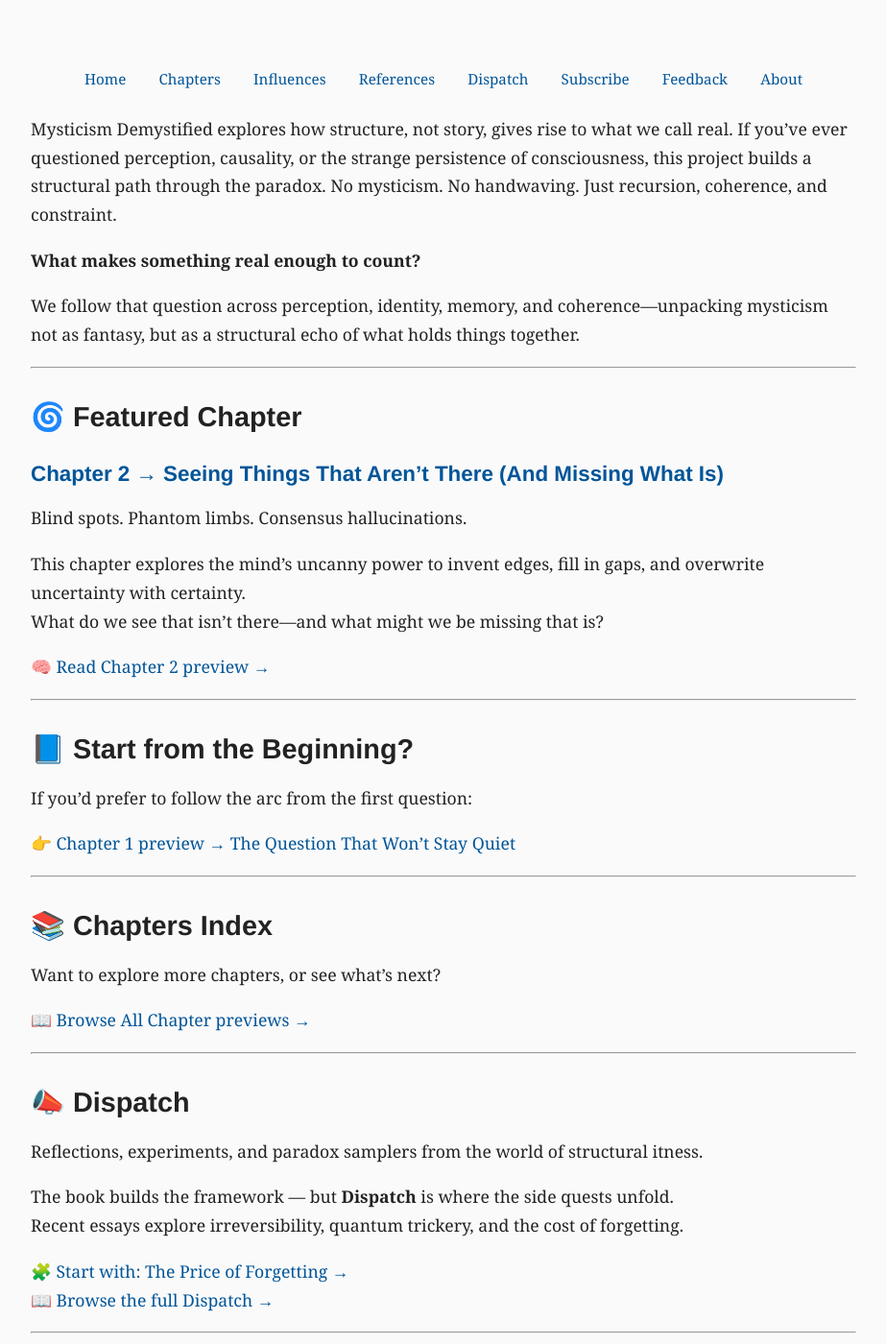
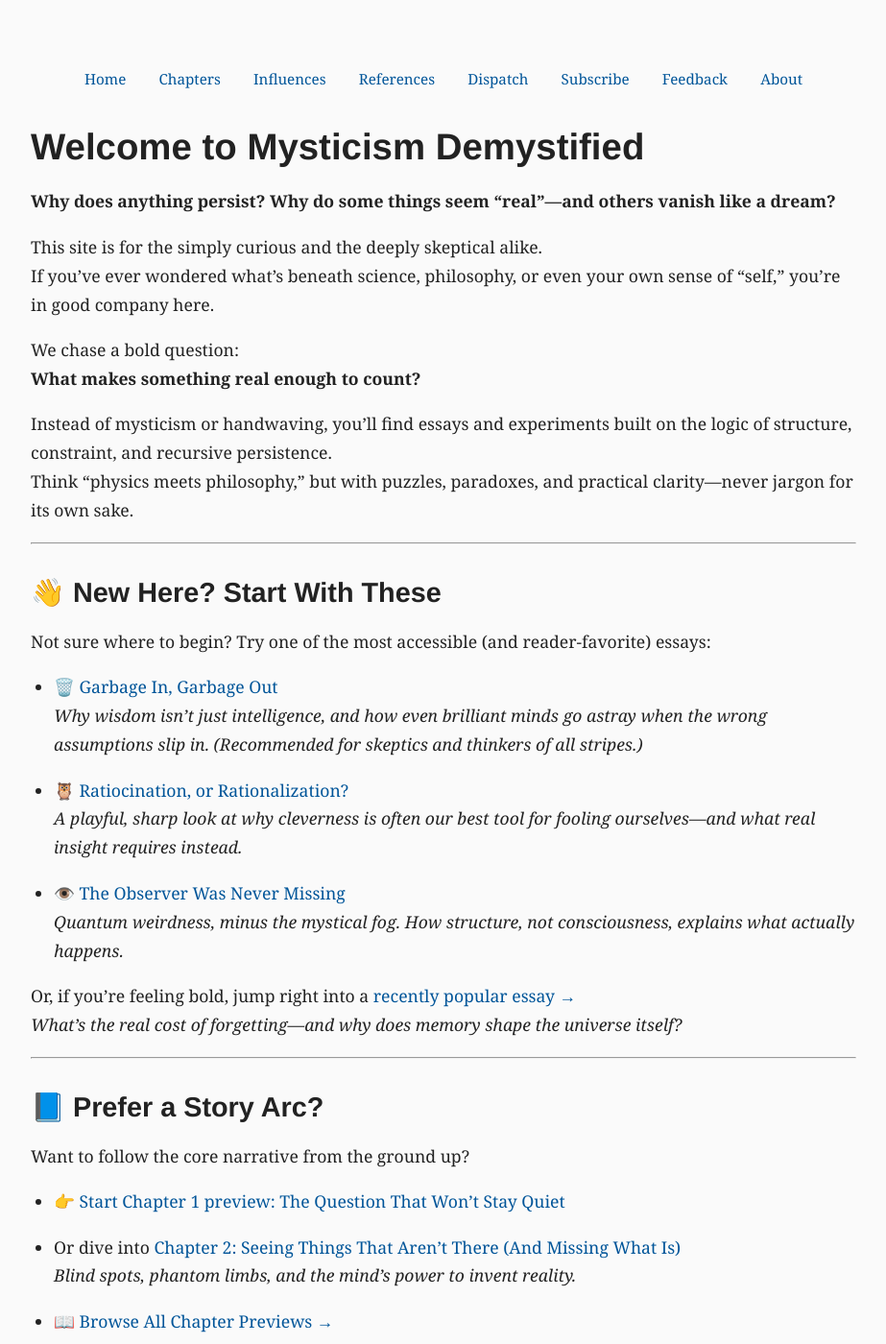
Before and after one commit to jonmmar/maram-cc-site, a Jekyll site: the page built from index.md, in a window 1280 px wide and 1400 px high. Shown: the whole window at 96% size, without its empty margins (178-1101 px from the left). Built offline with Jekyll 4.4.1, drawn with Linux system fonts in a browser that asks for light colours; some of the changed text lies outside the part shown.

Commit message:
reworked home page for friendliness

```diff
--- a/index.md
+++ b/index.md
@@ -4,73 +4,81 @@ title: Mysticism Demystified — Constraint-First Physics, Structural Memory, an
 description: Essays on perception, identity, and the structure of reality — rigorous, grounded, and free of highfalutin handwaving. Recursive reinforcement, the constraint arrow of time, and mysticism demystified by structure.
 image: /assets/images/default-preview.jpg
 ---
-Mysticism Demystified explores how structure, not story, gives rise to what we call real. If you’ve ever questioned perception, causality, or the strange persistence of consciousness, this project builds a structural path through the paradox. No mysticism. No handwaving. Just recursion, coherence, and constraint.
 
+# Welcome to Mysticism Demystified
+
+**Why does anything persist? Why do some things seem “real”—and others vanish like a dream?**
+
+This site is for the simply curious and the deeply skeptical alike.
+If you’ve ever wondered what’s beneath science, philosophy, or even your own sense of “self,” you’re in good company here.
+
+We chase a bold question:
 **What makes something real enough to count?**
 
-We follow that question across perception, identity, memory, and coherence—unpacking mysticism not as fantasy, but as a structural echo of what holds things together.
+Instead of mysticism or handwaving, you’ll find essays and experiments built on the logic of structure, constraint, and recursive persistence.
+Think “physics meets philosophy,” but with puzzles, paradoxes, and practical clarity—never jargon for its own sake.
 
 ---
 
-## 🌀 Featured Chapter
+## 👋 New Here? Start With These
 
-### [Chapter 2 → Seeing Things That Aren’t There (And Missing What Is)](/chapters/chapter2.html)
+Not sure where to begin? Try one of the most accessible (and reader-favorite) essays:
 
-Blind spots. Phantom limbs. Consensus hallucinations.
+- 🗑️ [Garbage In, Garbage Out](/dispatch/garbage-in-garbage-out.html)
+  *Why wisdom isn’t just intelligence, and how even brilliant minds go astray when the wrong assumptions slip in. (Recommended for skeptics and thinkers of all stripes.)*
 
-This chapter explores the mind’s uncanny power to invent edges, fill in gaps, and overwrite uncertainty with certainty.
-What do we see that isn’t there—and what might we be missing that is?
+- 🦉 [Ratiocination, or Rationalization?](/dispatch/ratiocination_vs_rationalization.html)
+  *A playful, sharp look at why cleverness is often our best tool for fooling ourselves—and what real insight requires instead.*
 
-🧠 [Read Chapter 2 preview →](/chapters/chapter2.html)
+- 👁️ [The Observer Was Never Missing](/dispatch/the_observer_was_never_missing.html)
+  *Quantum weirdness, minus the mystical fog. How structure, not consciousness, explains what actually happens.*
+
+Or, if you’re feeling bold, jump right into a [recently popular essay →](/dispatch/price_of_forgetting.html)
+*What’s the real cost of forgetting—and why does memory shape the universe itself?*
 
 ---
 
-## 📘 Start from the Beginning?
+## 📘 Prefer a Story Arc?
 
-If you'd prefer to follow the arc from the first question:
+Want to follow the core narrative from the ground up?
 
-👉 [Chapter 1 preview → The Question That Won’t Stay Quiet](/chapters/chapter1.html)
+- 👉 [Start Chapter 1 preview: The Question That Won’t Stay Quiet](/chapters/chapter1.html)
+- Or dive into [Chapter 2: Seeing Things That Aren’t There (And Missing What Is)](/chapters/chapter2.html)
+  *Blind spots, phantom limbs, and the mind’s power to invent reality.*
+
+- 📖 [Browse All Chapter Previews →](/chapters/index.html)
 
 ---
 
-## 📚 Chapters Index
+## 📣 Dispatch: Side Quests & Experiments
 
-Want to explore more chapters, or see what’s next?
+**Dispatch** is where the side doors open—quick essays, paradoxes, and experiments for the structurally curious.
 
-📖 [Browse All Chapter previews →](/chapters/index.html)
+- 🧩 [Browse the full Dispatch →](/dispatch)
 
 ---
 
-## 📣 Dispatch
+## 🔗 References & Sources
 
-Reflections, experiments, and paradox samplers from the world of structural itness.
-
-The book builds the framework — but **Dispatch** is where the side quests unfold.
-Recent essays explore irreversibility, quantum trickery, and the cost of forgetting.
-
-🧩 [Start with: The Price of Forgetting →](/dispatch/price_of_forgetting.html)
-📖 [Browse the full Dispatch →](/dispatch)
-
----
-
-## 🧠 References & Sources
-
-Curious about the sources, paradoxes, and scientists we reference?
-
+Looking for sources, further reading, or the science behind the stories?
 👉 [See the References →](/references.html)
 
 ---
 
-## 📬 Stay in Touch
+## 💬 Feedback & Community
 
-- Send reflections or questions → [Feedback](./feedback.html)
-- Subscribe for updates and new chapters
-🔔 [Subscribe](./subscribe.html)
+- [Send reflections, questions, or suggestions → Feedback](./feedback.html)
+- [Subscribe for updates & new chapters →](./subscribe.html)
 
 ---
 
-## Who is behind this?
+## 👤 About the Author
 
-**Jonathan Maram** is a physicist, engineer, and recursive thinker whose work spans from space systems to structural itness. His writing explores what makes something real—not just spiritually, but structurally.
+**Jonathan Maram** is a physicist, engineer, and recursive thinker whose work spans from space systems to structural itness.
+He writes to clarify—not to mystify—what makes something real.
 
-🔎 [Learn more about the author →](/about)
+🔎 [Learn more about Jonathan →](/about)
+
+---
+
+*If you ever wondered what ties together quantum paradoxes, memory, identity, and the “realness” of reality, you’re in the right place. Welcome.*
```
